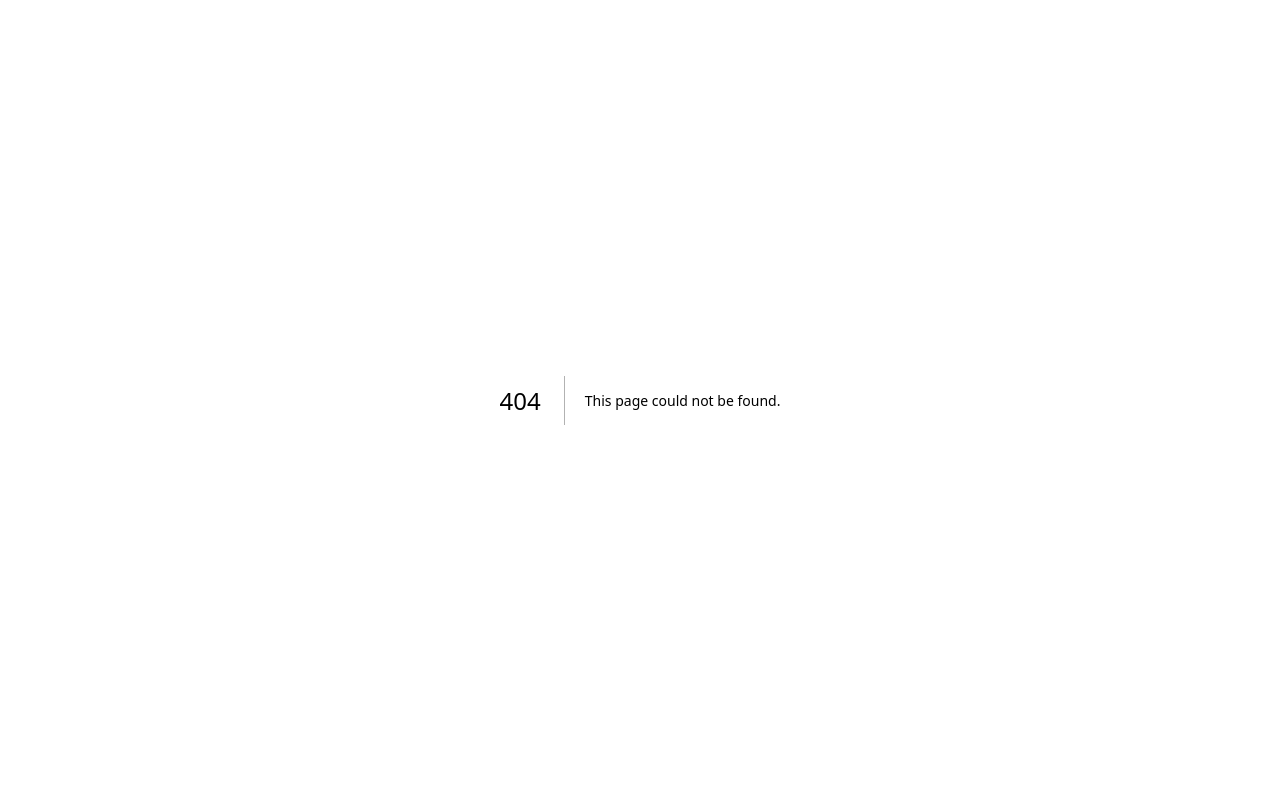
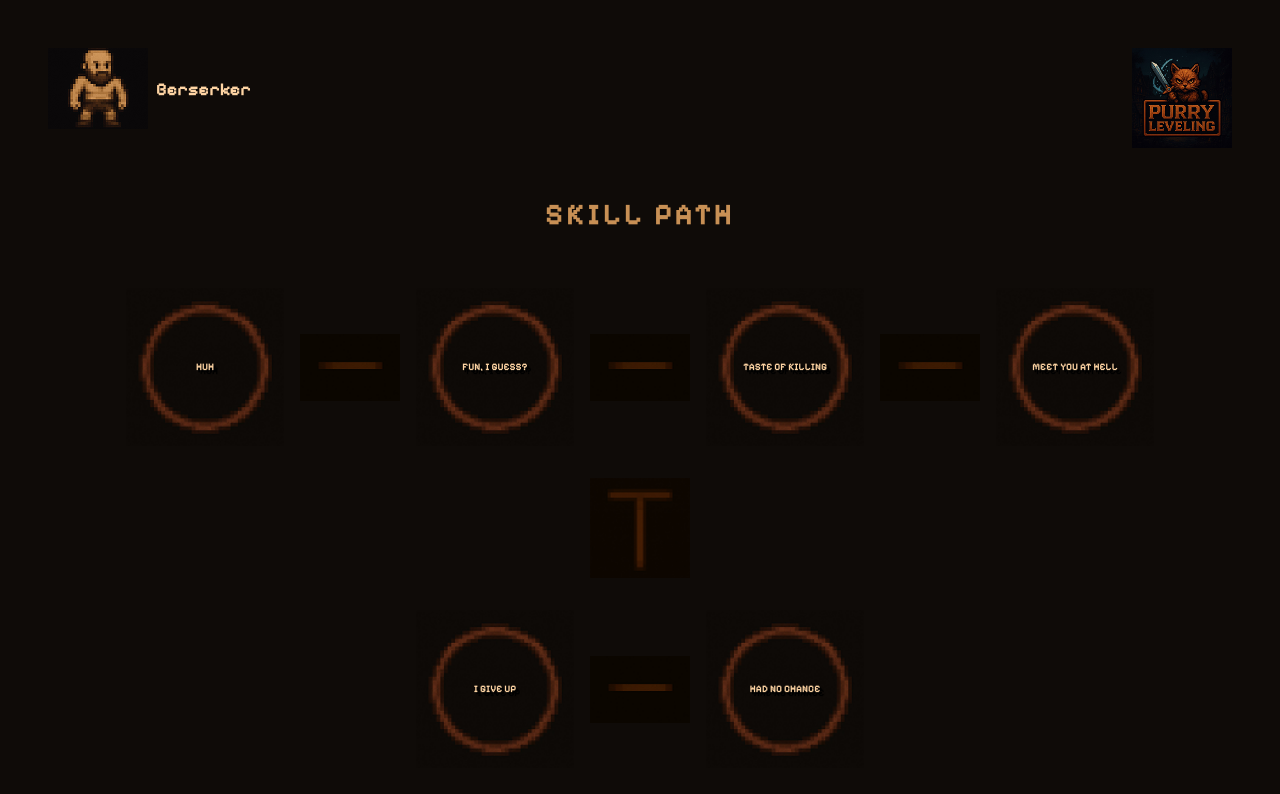
Before and after one commit to adndax/Tubes1-Website_Pemrograman-Berorientasi-Objek, a Next.js app: page /assassin in a window 1280 px wide. Before the commit this address had no page. Shown: the top 794 px of the page. Built offline with nearby package versions, Linux system fonts and the light colour scheme.

Commit message:
feat: assasin-skillpath

```diff
--- /dev/null
+++ b/src/app/assassin/page.tsx
@@ -0,0 +1,48 @@
+'use client';
+
+import Image from "next/image";
+import SkillCircle from "../../component/SkillCircle";
+
+export default function BerserkerSkillTree() {
+  return (
+    <div className="min-h-screen bg-[var(--background)] text-[var(--foreground)] p-6 sm:p-12 flex flex-col items-center gap-8 font-press">
+      {/* Header */}
+      <div className="w-full flex justify-between items-start">
+        <div className="flex items-center gap-2">
+          <Image src="/icon_berserker.png" alt="Berserker" width={100} height={100} />
+          <span className="text-lg text-[#FFD5A4] font-press">Berserker</span>
+        </div>
+        <Image src="/logo.png" alt="Logo" width={100} height={100} />
+      </div>
+
+      {/* Title */}
+      <h1 className="text-3xl text-[#C89055] uppercase text-center tracking-widest mt-4">
+        Skill Path
+      </h1>
+
+      {/* Skill Tree Layout */}
+      <div className="relative flex flex-col items-center gap-8 mt-6">
+        {/* Top row of skills with connecting lines */}
+        <div className="flex items-center justify-center gap-2 sm:gap-4">
+          <SkillCircle label="HUH"  />
+          <Image src="/cabang-lurus.png" alt="-" width={100} height={100} />
+          <SkillCircle label="FUN, I GUESS?" />
+          <Image src="/cabang-lurus.png" alt="-" width={100} height={100} />
+          <SkillCircle label="TASTE OF KILLING" />
+          <Image src="/cabang-lurus.png" alt="-" width={100} height={100} />
+          <SkillCircle label="MEET YOU AT HELL" />
+        </div>
+
+        {/* Connecting vertical line */}
+        <Image src="/cabang-t.png" alt="↓" width={100} height={100} />
+
+        {/* Bottom row of skills */}
+        <div className="flex items-center justify-center gap-2 sm:gap-4">
+          <SkillCircle label="I GIVE UP"  />
+          <Image src="/cabang-lurus.png" alt="-" width={100} height={100} />
+          <SkillCircle label="HAD NO CHANCE"  />
+        </div>
+      </div>
+    </div>
+  );
+}
```
